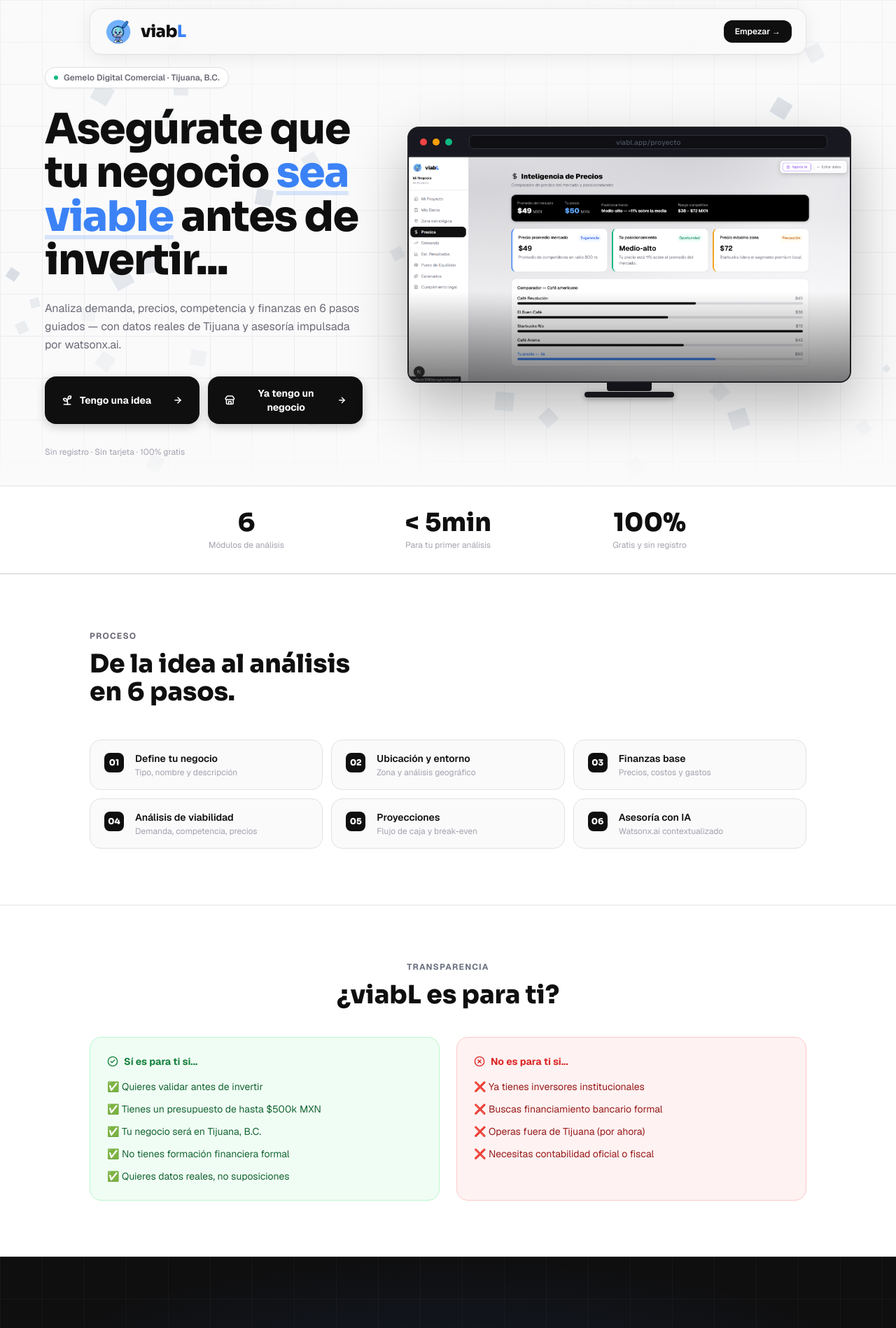
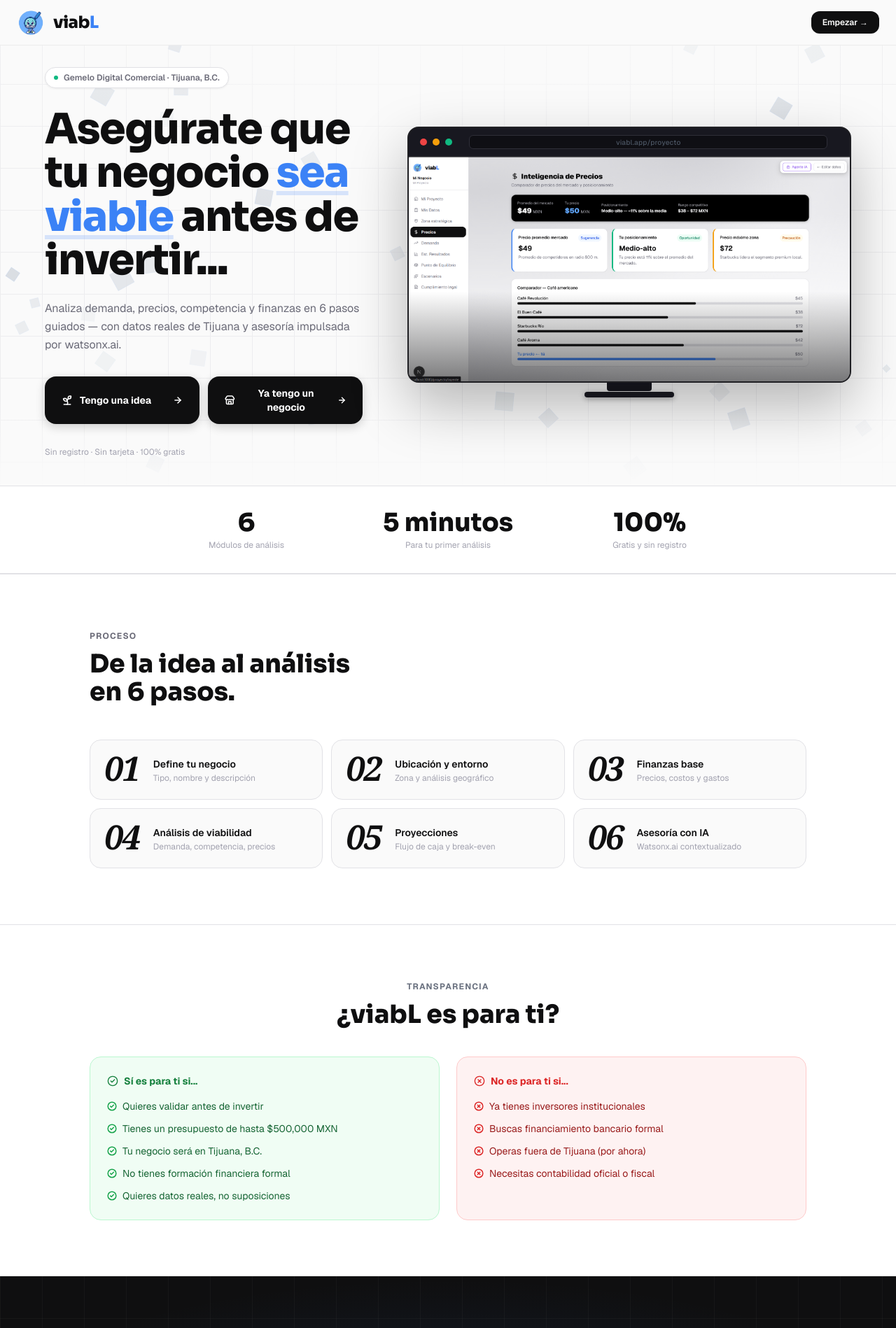
Before and after one commit to olivars7/Twiness, a Next.js app in the folder frontend/: page / in a window 1280 px wide. Shown: the top 1898 px of the page at 70% size. Built offline with nearby package versions, Linux system fonts and the light colour scheme.

Commit message:
POST BOBATHON: Mejora de Landing page -Olivars

```diff
--- a/frontend/src/app/page.tsx
+++ b/frontend/src/app/page.tsx
@@ -56,17 +56,17 @@ const QUIZ_QUESTIONS = [
 
 // ─── Para quién ────────────────────────────────────────────────────────────────
 const FOR_YOU = [
-  '✅ Quieres validar antes de invertir',
-  '✅ Tienes un presupuesto de hasta $500k MXN',
-  '✅ Tu negocio será en Tijuana, B.C.',
-  '✅ No tienes formación financiera formal',
-  '✅ Quieres datos reales, no suposiciones',
+  'Quieres validar antes de invertir',
+  'Tienes un presupuesto de hasta $500,000 MXN',
+  'Tu negocio será en Tijuana, B.C.',
+  'No tienes formación financiera formal',
+  'Quieres datos reales, no suposiciones',
 ]
 const NOT_FOR_YOU = [
-  '❌ Ya tienes inversores institucionales',
-  '❌ Buscas financiamiento bancario formal',
-  '❌ Operas fuera de Tijuana (por ahora)',
-  '❌ Necesitas contabilidad oficial o fiscal',
+  'Ya tienes inversores institucionales',
+  'Buscas financiamiento bancario formal',
+  'Operas fuera de Tijuana (por ahora)',
+  'Necesitas contabilidad oficial o fiscal',
 ]
 
 // ─── Data ─────────────────────────────────────────────────────────────────────
@@ -89,9 +89,9 @@ const STEPS = [
 ]
 
 const STATS = [
-  { value: '6',    label: 'Módulos de análisis' },
-  { value: '< 5min', label: 'Para tu primer análisis' },
-  { value: '100%', label: 'Gratis y sin registro' },
+  { value: '6',          label: 'Módulos de análisis' },
+  { value: '5 minutos',  label: 'Para tu primer análisis' },
+  { value: '100%',       label: 'Gratis y sin registro' },
 ]
 
 // ─── Monitor mockup ───────────────────────────────────────────────────────────
@@ -166,6 +166,7 @@ export default function LandingPage() {
   const [activeProfile, setActiveProfile] = useState<'idea' | 'existing' | null>(null)
   const [quizAnswers, setQuizAnswers]     = useState<Record<string, boolean | null>>({})
   const [quizDone, setQuizDone]           = useState(false)
+  const [scrolled, setScrolled]           = useState(false)
 
   const currentProfile = PROFILES.find(p => p.id === activeProfile)
   const answeredCount  = Object.values(quizAnswers).filter(v => v !== null).length
@@ -183,20 +184,37 @@ export default function LandingPage() {
     if (ls.businessName) { setHasProject(true); setProjectName(ls.businessName) }
   }, [])
 
+  useEffect(() => {
+    const onScroll = () => setScrolled(window.scrollY > 12)
+    window.addEventListener('scroll', onScroll, { passive: true })
+    onScroll()
+    return () => window.removeEventListener('scroll', onScroll)
+  }, [])
+
   return (
     <main className="flex flex-col overflow-x-hidden" style={{ background: '#fafafa', color: 'var(--color-text)' }}>
 
       {/* ── NAV ─────────────────────────────────────────────────────────────── */}
-      <div className="fixed top-0 left-0 right-0 z-50 flex justify-center px-4 pt-3 pointer-events-none">
+      <div
+        className="fixed top-0 left-0 right-0 z-50 flex justify-center pointer-events-none"
+        style={{
+          padding: scrolled ? '12px 16px 0' : '0',
+          transition: 'padding 0.35s cubic-bezier(0.16,1,0.3,1)',
+        }}
+      >
       <nav
-        className="w-full max-w-5xl flex items-center justify-between px-5 py-3 pointer-events-auto"
+        className="w-full flex items-center justify-between pointer-events-auto"
         style={{
-          background: 'rgba(250,250,250,0.75)',
-          backdropFilter: 'blur(20px)',
-          WebkitBackdropFilter: 'blur(20px)',
-          border: '1px solid rgba(0,0,0,0.08)',
-          borderRadius: '1rem',
-          boxShadow: '0 4px 24px 0 rgb(0 0 0 / 0.07), 0 1px 2px 0 rgb(0 0 0 / 0.04)',
+          maxWidth: scrolled ? '64rem' : '100%',
+          background: scrolled ? 'rgba(250,250,250,0.55)' : 'rgba(250,250,250,0.98)',
+          backdropFilter: 'blur(24px)',
+          WebkitBackdropFilter: 'blur(24px)',
+          border: scrolled ? '1px solid rgba(0,0,0,0.08)' : 'none',
+          borderBottom: scrolled ? undefined : '1px solid rgba(0,0,0,0.06)',
+          borderRadius: scrolled ? '1rem' : '0',
+          boxShadow: scrolled ? '0 4px 24px 0 rgb(0 0 0 / 0.07), 0 1px 2px 0 rgb(0 0 0 / 0.04)' : 'none',
+          padding: scrolled ? '12px 20px' : '12px 24px',
+          transition: 'max-width 0.35s cubic-bezier(0.16,1,0.3,1), border-radius 0.35s cubic-bezier(0.16,1,0.3,1), background 0.35s ease, box-shadow 0.35s ease, padding 0.35s ease',
         }}
       >
         <div className="flex items-center gap-3">
@@ -410,16 +428,25 @@ export default function LandingPage() {
                 whileInView={{ opacity: 1, y: 0 }}
                 viewport={{ once: true, margin: '-20px' }}
                 transition={{ duration: 0.3, delay: i * 0.05 }}
-                className="flex items-start gap-4 px-5 py-4 rounded-2xl"
+                className="flex items-start gap-5 px-5 py-5 rounded-2xl"
                 style={{ background: '#fafafa', border: '1px solid var(--color-border)' }}
               >
                 <span
-                  className="font-display shrink-0 text-xs font-extrabold w-7 h-7 rounded-lg flex items-center justify-center mt-0.5"
-                  style={{ background: '#0f0f10', color: '#fff' }}
+                  className="shrink-0 leading-none select-none"
+                  style={{
+                    fontFamily: '"Georgia", "Times New Roman", serif',
+                    fontSize: '3rem',
+                    fontWeight: 900,
+                    fontStyle: 'italic',
+                    color: '#0f0f10',
+                    lineHeight: 1,
+                    letterSpacing: '-0.04em',
+                    marginTop: '-4px',
+                  }}
                 >
                   {n}
                 </span>
-                <div>
+                <div className="pt-1">
                   <p className="text-sm font-semibold" style={{ color: '#0f0f10' }}>{label}</p>
                   <p className="text-xs mt-0.5" style={{ color: 'var(--color-text-muted)' }}>{sub}</p>
                 </div>
@@ -454,7 +481,10 @@ export default function LandingPage() {
                 <CheckCircle2 size={16} /> Sí es para ti si...
               </p>
               {FOR_YOU.map((item) => (
-                <p key={item} className="text-sm" style={{ color: '#166534' }}>{item}</p>
+                <p key={item} className="text-sm flex items-center gap-2" style={{ color: '#166534' }}>
+                  <CheckCircle2 size={14} strokeWidth={2.5} style={{ color: '#16a34a', flexShrink: 0 }} />
+                  {item}
+                </p>
               ))}
             </motion.div>
 
@@ -468,7 +498,10 @@ export default function LandingPage() {
                 <XCircle size={16} /> No es para ti si...
               </p>
               {NOT_FOR_YOU.map((item) => (
-                <p key={item} className="text-sm" style={{ color: '#991b1b' }}>{item}</p>
+                <p key={item} className="text-sm flex items-center gap-2" style={{ color: '#991b1b' }}>
+                  <XCircle size={14} strokeWidth={2.5} style={{ color: '#dc2626', flexShrink: 0 }} />
+                  {item}
+                </p>
               ))}
             </motion.div>
           </div>
```
